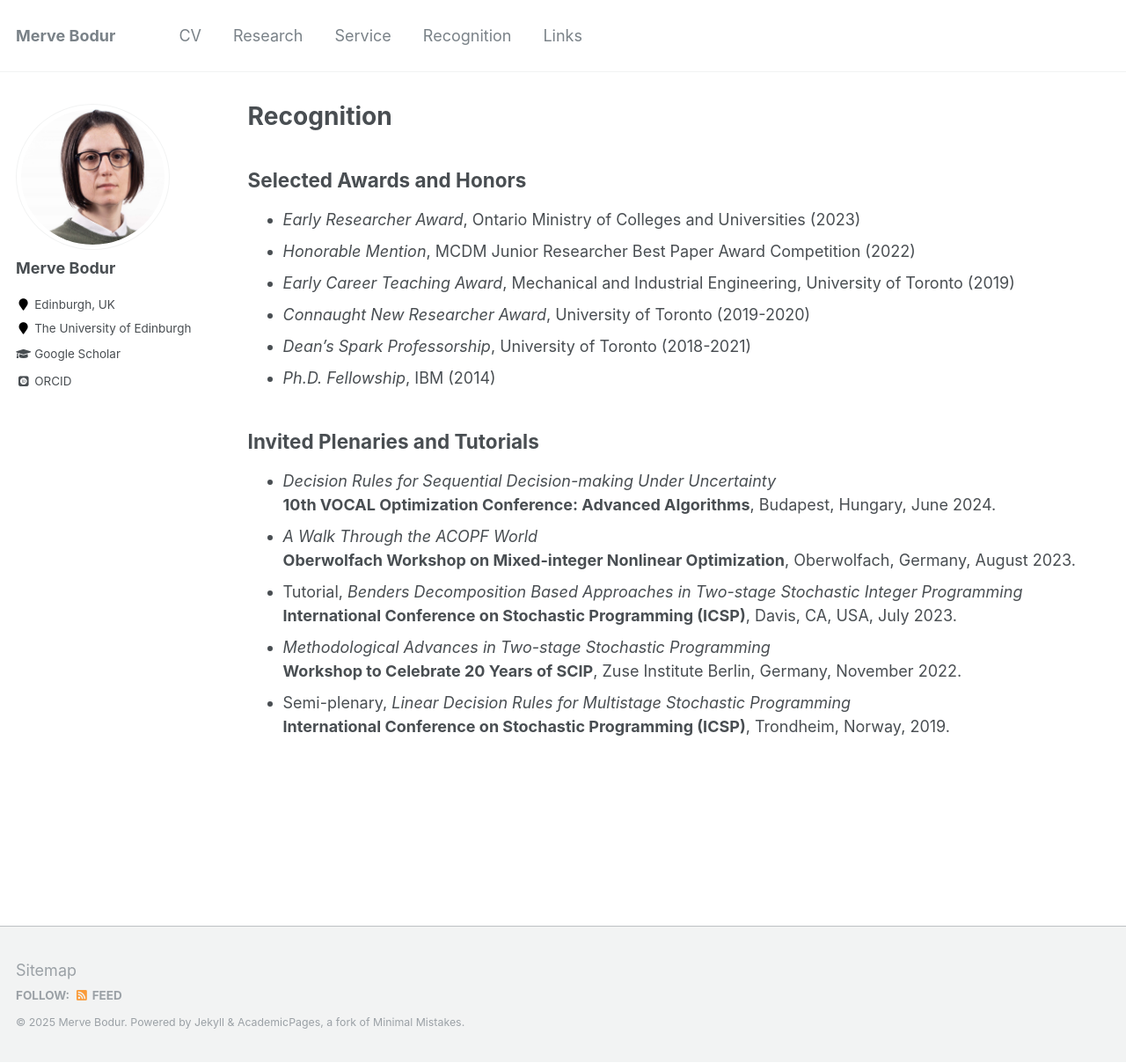
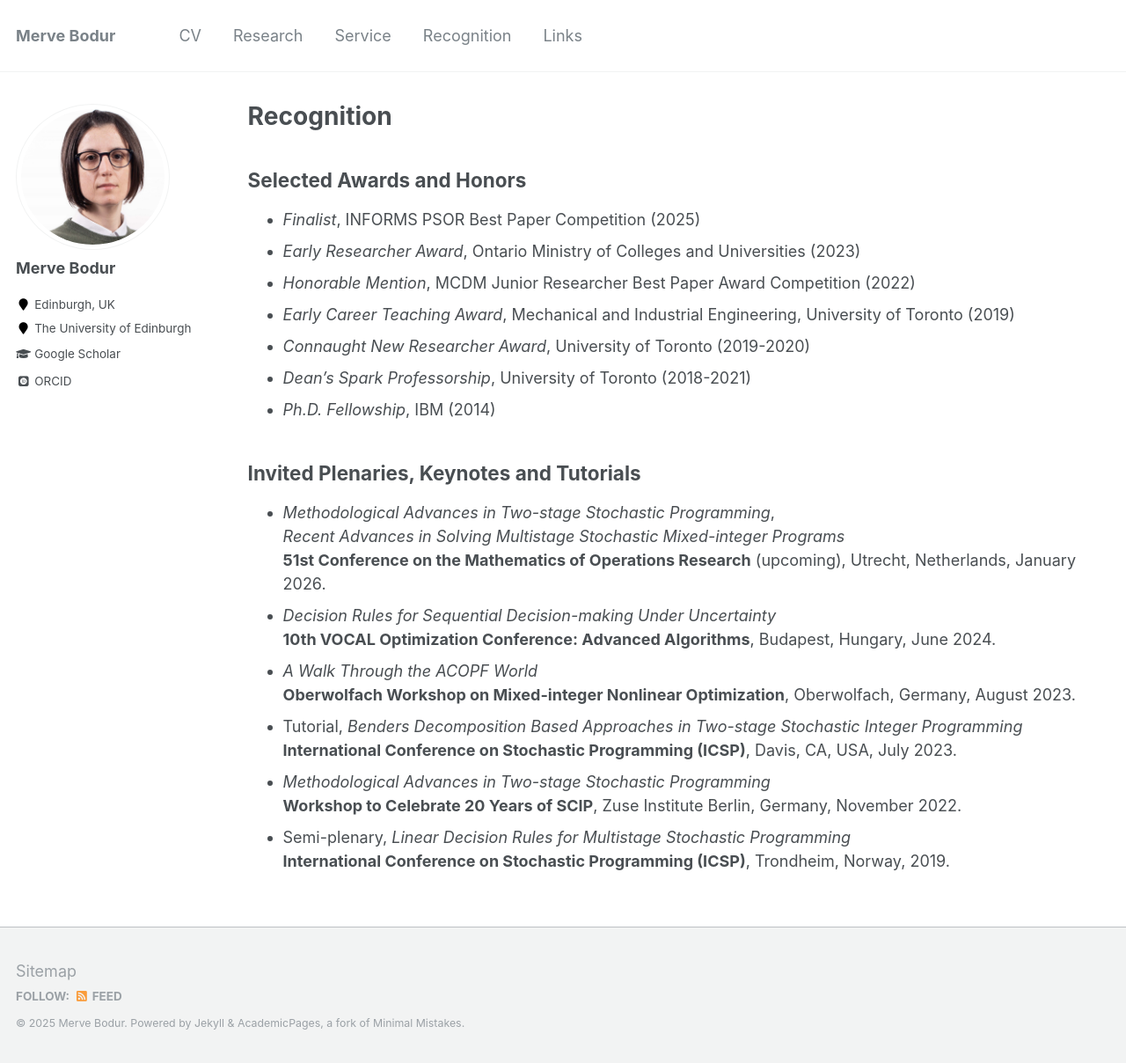
Before and after one commit to mervebodur/mervebodur.github.io, a Jekyll site: the page built from _pages/recognition.md, in a window 1280 px wide and 1208 px high. Shown: the whole window at 88% size. Built offline with Jekyll 4.4.1, drawn with Linux system fonts in a browser that asks for light colours; some web fonts are replaced.

Commit message:
Update recognition.md

```diff
--- a/_pages/recognition.md
+++ b/_pages/recognition.md
@@ -6,6 +6,7 @@ author_profile: true
 ---
 
 ## Selected Awards and Honors
+- *Finalist*, INFORMS PSOR Best Paper Competition (2025)
 - *Early Researcher Award*, Ontario Ministry of Colleges and Universities (2023)
 - *Honorable Mention*, MCDM Junior Researcher Best Paper Award Competition (2022)
 - *Early Career Teaching Award*, Mechanical and Industrial Engineering, University of Toronto (2019)
@@ -13,7 +14,10 @@ author_profile: true
 - *Dean's Spark Professorship*, University of Toronto (2018-2021)
 - *Ph.D. Fellowship*, IBM (2014)
 
-## Invited Plenaries and Tutorials
+## Invited Plenaries, Keynotes and Tutorials
+- *Methodological Advances in Two-stage Stochastic Programming*,\
+*Recent Advances in Solving Multistage Stochastic Mixed-integer Programs*\
+**51st Conference on the Mathematics of Operations Research** (upcoming), Utrecht, Netherlands, January 2026.
 - *Decision Rules for Sequential Decision-making Under Uncertainty*\
 **10th VOCAL Optimization Conference: Advanced Algorithms**, Budapest, Hungary, June 2024.
 - *A Walk Through the ACOPF World*\
```
